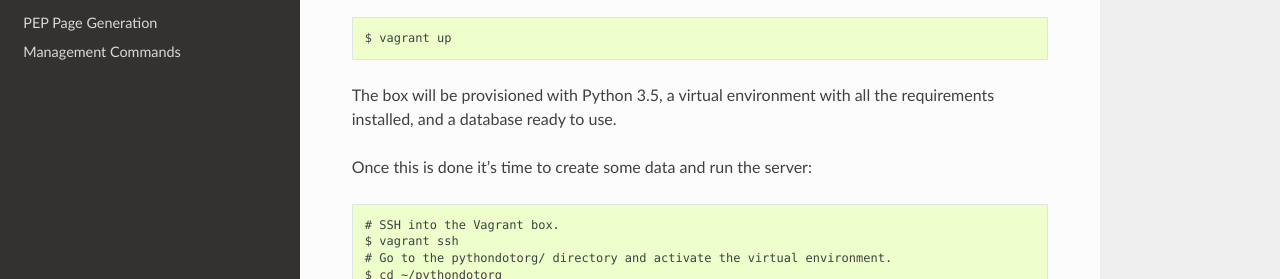
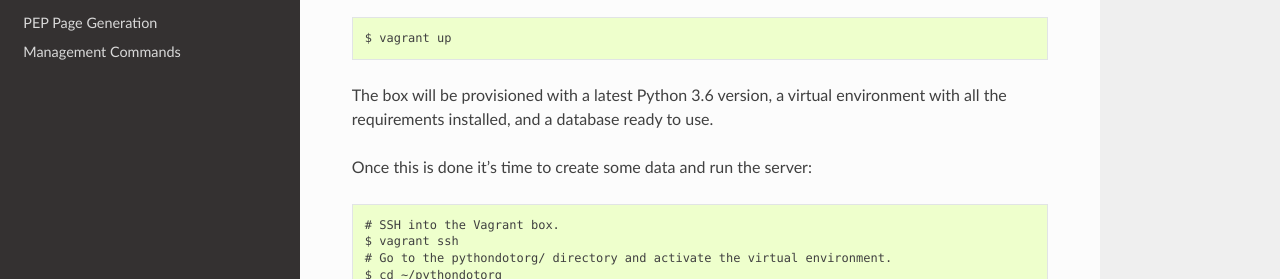
Before and after one commit to python/pythondotorg, a Sphinx documentation site: the page built from docs/source/install.rst, in a window 1280 px wide and 900 px high. Shown: the part 391-670 px from the top of the window. Built offline with Sphinx 7.4.7 and the Read the Docs theme 2.0.0, drawn with Linux system fonts in a browser that asks for light colours.

Commit message:
Upgrade Vagrant box to run on python 3.6 (#1334)
Fixes #1333

Co-authored-by: Gautier <ghayoun@gmail.com>

```diff
--- a/docs/source/install.rst
+++ b/docs/source/install.rst
@@ -18,8 +18,8 @@ You should then be able to provision the Vagrant box.
 
     $ vagrant up
 
-The box will be provisioned with Python 3.5, a virtual environment with all
-the requirements installed, and a database ready to use.
+The box will be provisioned with a latest Python 3.6 version, a virtual
+environment with all the requirements installed, and a database ready to use.
 
 Once this is done it's time to create some data and run the server::
 
```
Also changed, not shown: 2 other files.
